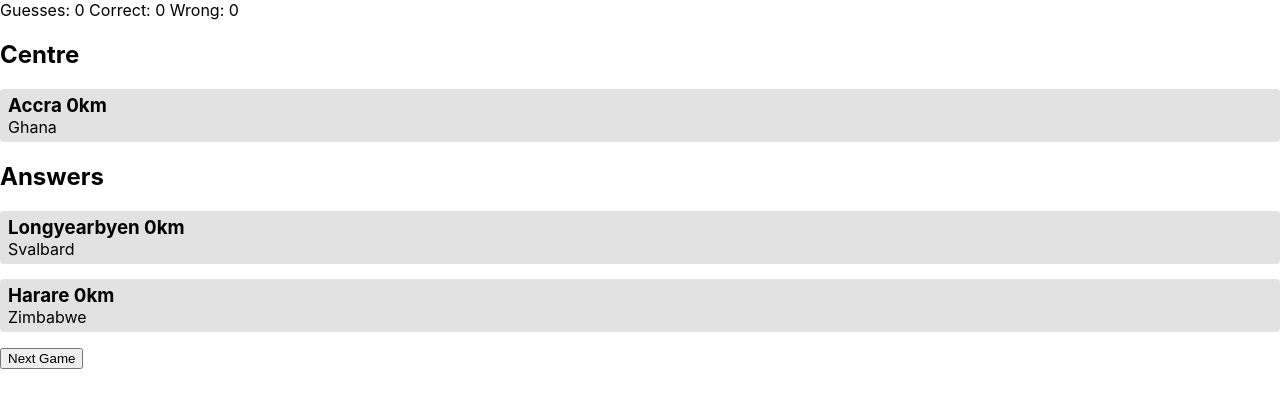
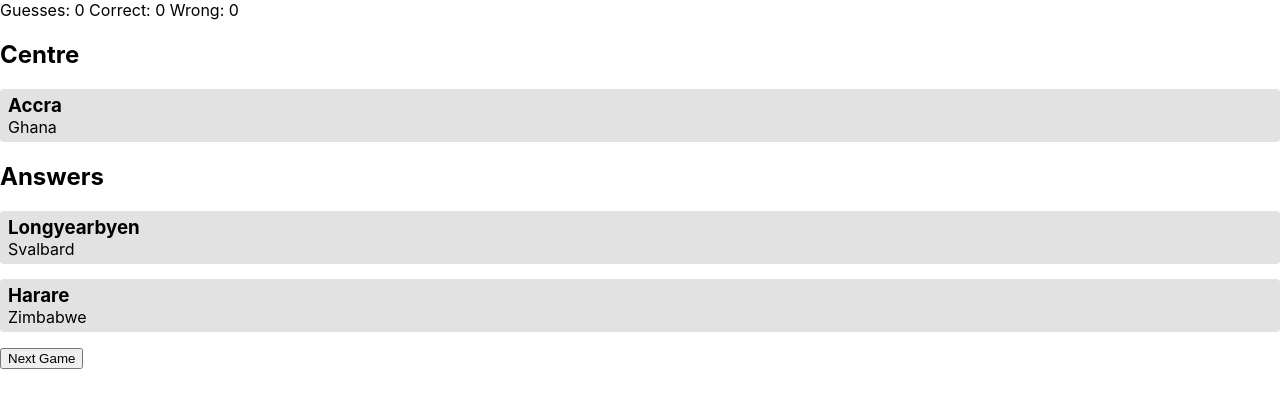
Before and after one commit to JohnAkerman/country-distance, a React (Create React App) app: page / in a window 1280 px wide. Shown: the top 408 px of the page. Built offline with nearby package versions, Linux system fonts and the light colour scheme.

Commit message:
Remove previous game render state

```diff
--- a/src/App.js
+++ b/src/App.js
@@ -79,7 +79,8 @@ class App extends Component {
                     distance: 0
                 },
                 classes: 'capital'
-            }
+            },
+            providedAnswer: false
         })
     }
 
@@ -93,7 +94,10 @@ class App extends Component {
     }
 
     updateAppState = guess => {
-        this.checkAnswer(guess)
+        if (!this.state.providedAnswer) {
+            this.setState({providedAnswer: true})
+            this.checkAnswer(guess)
+        }
     }
 
     checkAnswer(guess) {
--- a/src/components/Capital/Capital.js
+++ b/src/components/Capital/Capital.js
@@ -18,41 +18,36 @@ class Capital extends Component {
     }
 
     componentWillMount() {
-        // this.setState({
-        //     location: this.props.location
-        // })
-        console.log('A')
+        // console.log('A')
     }
 
     componentDidMount() {
-        // this.setState({
-        //     location: this.props.location
-        // })
-
-        console.log('B')
+        // console.log('B')
     }
 
     componentWillUpdate() {
-        console.log('C')
-        // this.state.classes = this.getAnswerStatus()
-        // this.setState({classes: this.getAnswerStatus()})
+        // console.log('C')
     }
 
     componentDidUpdate() {
-
     }
 
     componentWillReceiveProps(nextProps) {
         // You don't have to do this check first, but it can help prevent an unneeded render
         if (nextProps.location !== this.state.location) {
-            this.setState({ location: nextProps.location });
+            this.setState({
+                location: nextProps.location,
+                data: {
+                    correct: null,
+                    distance: 0,
+                    selected: false
+                }
+            });
         }
-
         this.setState({
             classes: this.getAnswerStatus()
         })
     }
-
 
     onClick = () => {
         if (this.props.type === 'answer') {
@@ -64,10 +59,11 @@ class Capital extends Component {
 
             this.returnGuessToApp(this)
 
-            this.setState({
-                classes: this.getAnswerStatus()
-            })
         }
+
+        this.setState({
+            classes: this.getAnswerStatus()
+        })
     }
 
     getAnswerStatus() {
@@ -87,12 +83,19 @@ class Capital extends Component {
         return className
     }
 
+    renderDistance() {
+        if (this.state.data.distance > 0) {
+            return (
+                <span class="capital__dist">{this.state.data.distance} km</span>
+            )
+        }
+    }
+
     render() {
+        var classes = this.getAnswerStatus()
         return (
-            <div className={this.state.classes} onClick={this.onClick}>
-                <h3 className="capital__title">{this.props.location.capital}
-                {' ' + this.state.data.distance + 'km'}
-                </h3>
+                <div className={classes} onClick={this.onClick}>
+                <h3 className="capital__title">{this.props.location.capital} {this.renderDistance() }</h3>
                 <span className="capital__country">{this.props.location.countryName}</span>
             </div>
         )
```
